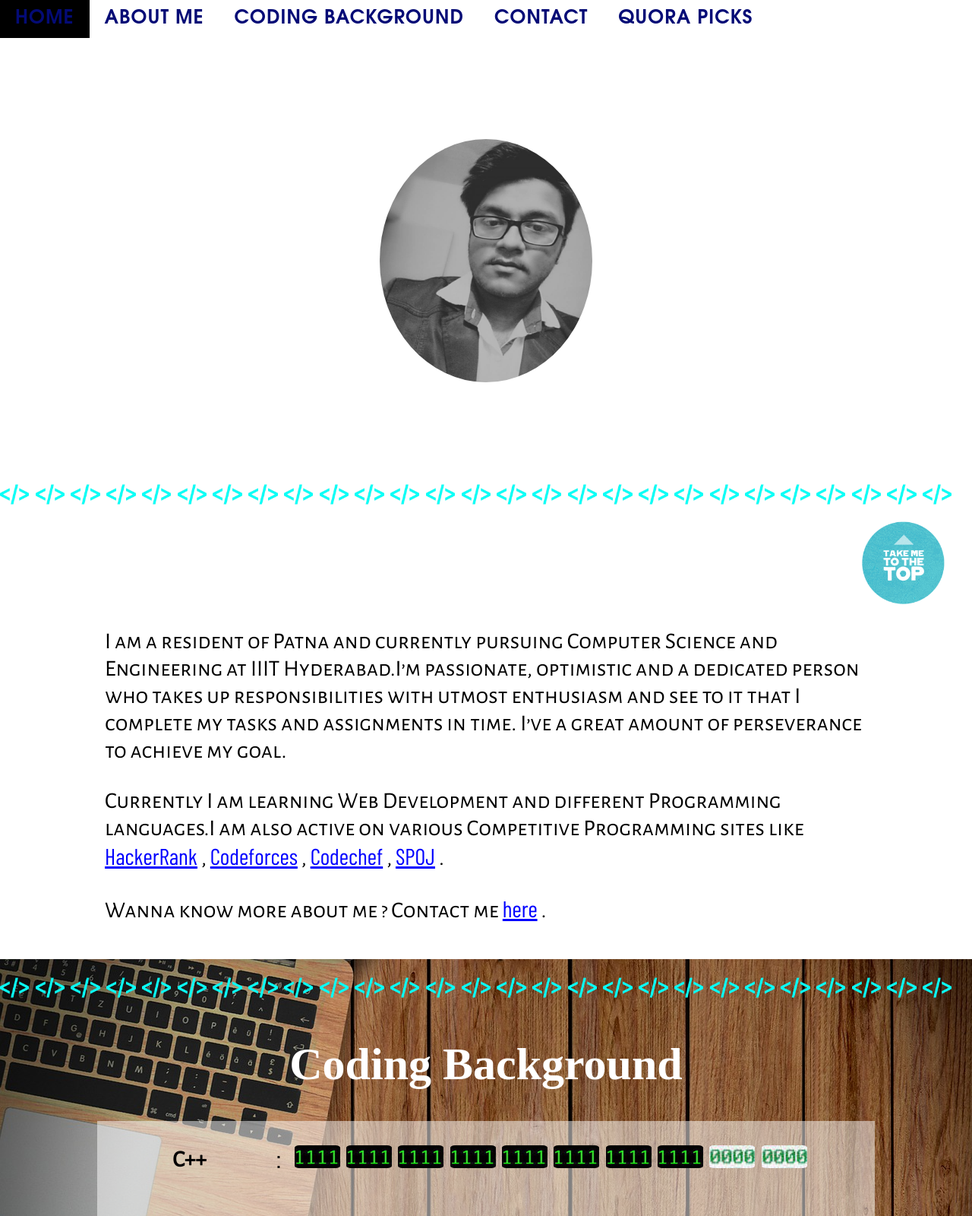
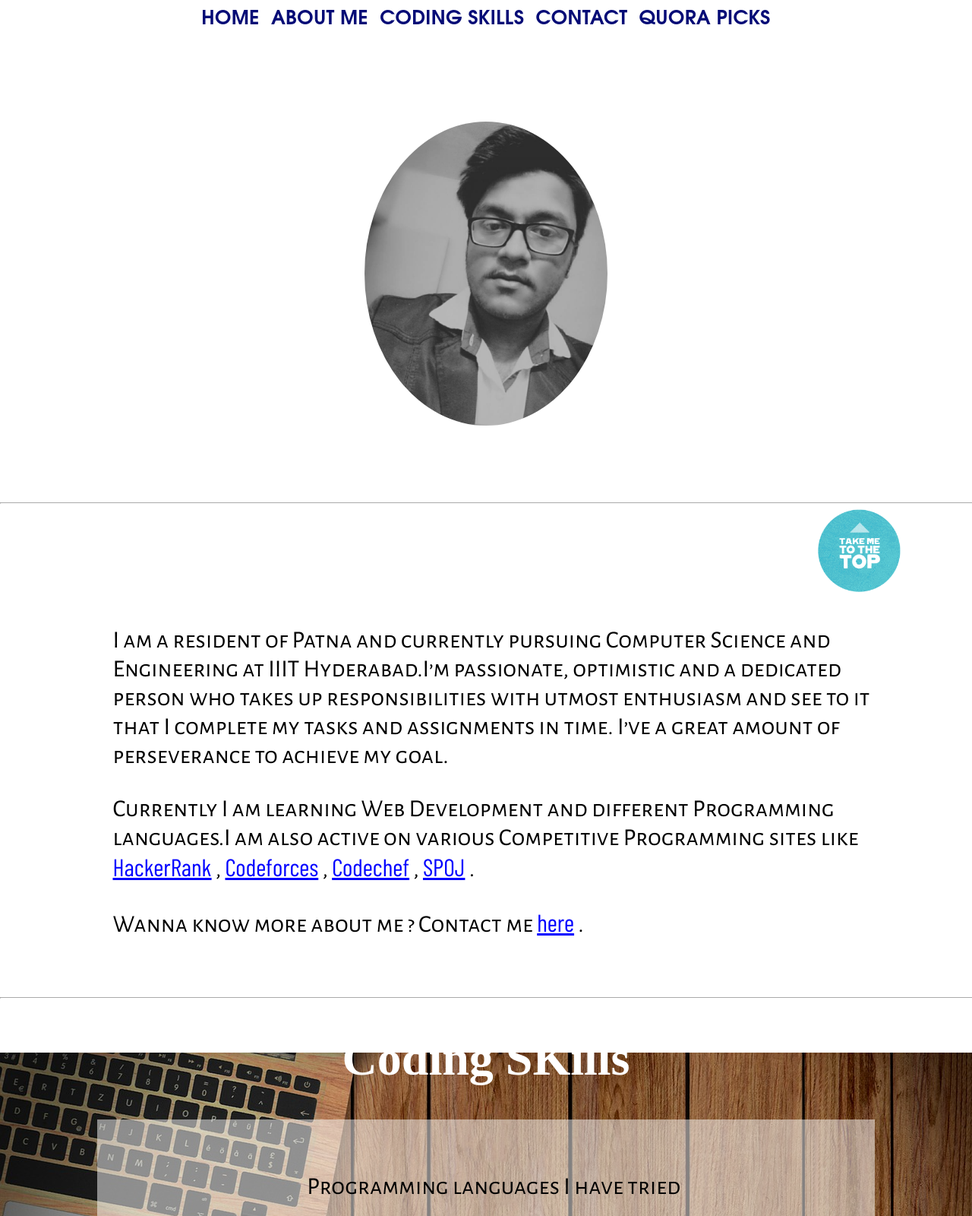
Before and after one commit to h-sinha/mywebsite, a plain HTML site: page html/web1.html in a window 1280 px wide. Shown: the top 1600 px of the page at 76% size. Drawn offline with nearby package versions, Linux system fonts and the light colour scheme; a web font is replaced by a local one.

Commit message:
add file

```diff
--- /dev/null
+++ b/html/asdf.html
@@ -0,0 +1,29 @@
+<!DOCTYPE HTML> <html>
+  <head>
+    <meta http-equiv="Content-Type" content="text/html; charset=UTF-8" /> <meta name="author" content="Antonio Pratas">
+    <title>How to create a resizing menu bar | Webdesigner Depot</title>
+    <link rel="stylesheet" type="text/css" href="http://meyerweb.com/eric/tools/css/reset/reset.css">
+    <script src="https://code.jquery.com/jquery-latest.js"></script>
+  </head><body>
+  <style type="text/css">
+/* Importing Amaranth Font for menu text */
+@import url(https://fonts.googleapis.com/css?family=Amaranth);
+/* Basic layout */
+body{ background-color: #ebebeb; }
+ul{ float: right; }
+li{ display: inline; float: left;} img.logo{float: left;}
+/* Size and center the menu */ nav{ width: 960px; margin: 0 auto;}
+    <header class=“large”>
+    <nav><img class=“logo” src="wdd.png"/>
+    <ul>
+      <li><a href="#">Home</a></li>
+      <li><a href="#">Posts</a></li>
+      <li><a href="#">Awesome Freebies</a></li>
+    </ul> </nav>
+    </header>
+    <section>
+      <p>Let's get that menu small!</p>
+      <p>End of the line.</p>
+    </section>
+  </body>
+</html>
--- a/html/web.css
+++ b/html/web.css
@@ -6,7 +6,7 @@ body
 	margin: 0 auto;
 	width: 100%;
 	font-family: sans-serif ;
-	font-size: 30px ;
+	font-size: 2em ;
 	background-image: url("webdesign.jpg");
 	background-repeat: no-repeat;
 	background-position: center;
@@ -25,14 +25,14 @@ a{
     	font-family: Avantgarde, TeX Gyre Adventor, URW Gothic L, sans-serif;
 	}
 	p{
-		margin-left: 10px;
+		margin-left: 2%;
 		font-family:Alegreya Sans SC;
 	}
-	.me{
+	#me{
 		margin-top: 2%;
 		margin: auto;
-		height: 320px;
-		width: 280px;
+		height: 25%;
+		width: 25%;
 		border-radius: 60%;
 		display: block;
     	margin: 0 auto;
@@ -41,30 +41,38 @@ a{
 		font-family: Bookman, URW Bookman L, serif;
 		color: #ffffff;
 		text-align: center;
-	}
+}
+.floating-box {
+	display: inline-block;
+	width:auto;
+	min-width: 1em;
+	text-align: center;
+	margin: 0 auto;
+	height: 60%;
+
+}
 .homebuttons{
+
 	margin: 0 auto;
+	position: fixed;
 	text-align: center;
-	height: 50px;
+	height: auto;
 	width:100%;
 	top:0;
-	/*/*overflow: hidden*/
-	/*display: block;*/
   	background: rgba(255, 255, 255, 0.5);
   	text-align: center;
-  	letter-spacing: 2px;
+  	letter-spacing: 0.2em;
 	/*padding: 20px ;*/
-	position: fixed;
 }
 .homebuttons ul li a{
     font-family: Avantgarde, TeX Gyre Adventor, URW Gothic L, sans-serif;
 	font-weight: bold;
 	text-align: center;
 	text-decoration: none;
-  	font-size: 25px;
+  	font-size: 0.8em;
   	color: #040b76;
-  	letter-spacing: 1px;
-  	line-height: 10px;
+  	letter-spacing: 0.01em;
+  	line-height: 2em;
   	display:block;
 }
 ol{
@@ -81,10 +89,10 @@ ol{
   padding: 0px;
 }
 
-.homebuttons ul li {
+/*.homebuttons ul li {
   float:left;
   padding: 20px;
-}
+}*/
 .homebuttons ul li:hover {
 	background-color: #000000;
 	color:white;
@@ -93,11 +101,12 @@ ol{
 	color:white;
 }
 #backtotop{
-	width: 150px;
-	height: 120px;
+	margin: 0.5em;
+	width: 15%;
+	height: 15%;
 	position: fixed;
     bottom: 0;
-    right: 0;
+    right:0;
 
 }
 .information{
@@ -110,46 +119,51 @@ ol{
 	transform:scale(1.5);
 }
 #gmail{
-	width: 200px;
-	height : 1000px;
+	width: 20%;
+	height : 20%;
 	height: auto;
     max-width: 640px;
 	border-radius: 10%;
     transition: all 1s;
 }
 #facebook{
-	width: 200px;
-	height : 200px;
+	width: 20%;
+	height : 20%;
 	height: auto;
     max-width: 640px;
     transition: all 1s;
 }
 #git{
-	width: 190px;
-	height : 190px;
+	width: 20%;
+	height : 20%;
 	height: auto;
 	border-radius: 60%;
     max-width: 640px;
     transition: all 1s;
 }
 #twitter{
-	width: 190px;
-	height : 190px;
+	width: 20%;
+	height : 20%;
 	height: auto;
 	border-radius: 60%;
     max-width: 640px;
     transition: all 1s;
 }
 #code{
-	height:1em;
-	width:2em;
+	height:100vh;
+	width:100vh;
+	max-width: 4vh;
+	max-height: 4vh;
 	border-radius: 10%;
 }
 table{
 		margin: 0 auto;
 		overflow: hidden;
+		width="100%" ;border="0" ;
 }
+
 a{
+
 	font-family: Barlow Condensed;
 }
 #rule{
@@ -158,7 +172,12 @@ a{
 	display:inline-block;
 
 }
-
-
-
-.js div#preloader { position: fixed; left: 0; top: 0; z-index: 999; width: 100%; height: 100%; overflow: visible; background: #333 url('http://files.mimoymima.com/images/loading.gif') no-repeat center center; }
+hr {
+   display: block;
+   position: relative;
+   padding: 0;
+   width: 100%;
+   margin: 8px auto;
+   border-top: 1px solid #aaaaaa;
+   border-bottom: 1px solid #ffffff;
+}
--- a/html/web1.html
+++ b/html/web1.html
@@ -4,31 +4,30 @@
 	<title>Home Page</title>
 	 <meta charset="utf-8" />
 	 <meta name="viewport" content="width=device-width, initial-scale=1.0">
+	 <script src="web.js"></script>
 	 <link rel="stylesheet" type="text/css" href="web.css">
-	 <script src="web.js"></script>
 	 <link href='https://fonts.googleapis.com/css?family=Aclonica' rel='stylesheet'>
 	 <link href='https://fonts.googleapis.com/css?family=Aclonica' rel='stylesheet'>
 	 <link href='https://fonts.googleapis.com/css?family=Barlow Condensed' rel='stylesheet'>
 	 <link href='https://fonts.googleapis.com/css?family=Alegreya Sans SC' rel='stylesheet'>
 	 <link href='https://fonts.googleapis.com/css?family=Aclonica' rel='stylesheet'>
+</head>
 <body>
 	<div class="homebuttons">
 			<ul>
-				<li><a href="#Top">HOME</a></li>
-				<li><a href="#aboutme">ABOUT ME</a></li>
-				<li><a href="#coding">CODING BACKGROUND</a></li>
-				<li><a href="#contact">CONTACT</a></li>
-				<li><a href="#quora">QUORA PICKS</a></li>
+				<div class="floating-box"><li><a href="#Top">HOME</a></li></div>
+				<div class="floating-box"><li><a href="#aboutme">ABOUT ME</a></li></div>
+				<div class="floating-box"><li><a href="#coding">CODING SKILLS</a></li></div>
+				<div class="floating-box"><li><a href="#contact">CONTACT</a></li></div>
+				<div class="floating-box"><li><a href="#quora">QUORA PICKS</a></li></div>
 			</ul>
 		</div>
-	</br>
 	<h1>Hi There! I'm Harsh</h1>
-	<img alt="me" src="mypic.jpg" class="me">
+	<img alt="me" src="mypic.jpg" id="me">
 	<p id="aboutme"><b>Pursuing Computer Science and Engineering at IIIT Hyderabad</b></p>
 <a href="#Top" id="backtotop"><img src="scroll.png" height="120" width="120"></a>
 <!--*********************************************ABOUT ME**********************************************-->
-</br>
-<script>rule();rule();rule();rule();rule();rule();rule();rule();rule();rule();rule();rule();rule();rule();rule();rule();rule();rule();rule();rule();rule();rule();rule();rule();rule();rule();rule();</script>
+<hr></hr>
 		<h1>About Me</h1>
 	<div class="information">
 	<a name="aboutme"></a>
@@ -40,9 +39,12 @@
 <!--******************************************CODING BACKGROUND*****************************************-->
 	</br>
 	<a name="coding"></a>
-	<script>rule();rule();rule();rule();rule();rule();rule();rule();rule();rule();rule();rule();rule();rule();rule();rule();rule();rule();rule();rule();rule();rule();rule();rule();rule();rule();rule();</script>
-	<h1>Coding Background</h1>
+	<hr></hr>
+	<h1>Coding SKills</h1>
 	<div class="information">
+	</br>
+	<p align="center">Programming languages I have tried</p>
+
 		<table>
 			<tr>
 				<td><p><b>C++</p></td>
@@ -135,7 +137,7 @@
 <!--**********************************************QUORA PICKS***********************************************-->
 </br>
 <a name="quora"></a>
-<script>rule();rule();rule();rule();rule();rule();rule();rule();rule();rule();rule();rule();rule();rule();rule();rule();rule();rule();rule();rule();rule();rule();rule();rule();rule();rule();rule();</script>
+	<hr></hr>
 <h1>Quora Picks</h1>
 <div class="information">
 	</br>
@@ -152,8 +154,8 @@
 </div>
 <!--**********************************************CONTACT***********************************************-->
 	</br>
+	<hr></hr>
 	<a name="contact"></a>
-	<script>rule();rule();rule();rule();rule();rule();rule();rule();rule();rule();rule();rule();rule();rule();rule();rule();rule();rule();rule();rule();rule();rule();rule();rule();rule();rule();rule();</script>
 	<h1>Get In Touch</h1>
 	<div class="information">
 	</br>
@@ -175,7 +177,7 @@
 		<img id="twitter" src="twitter.png" >
 	</a>
 </p>
-
 </div>
+<footer>sad</footer>
 </body>
 </html>
```
